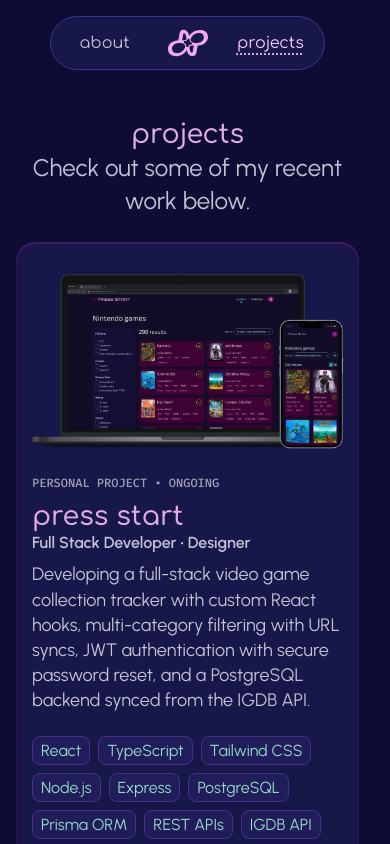
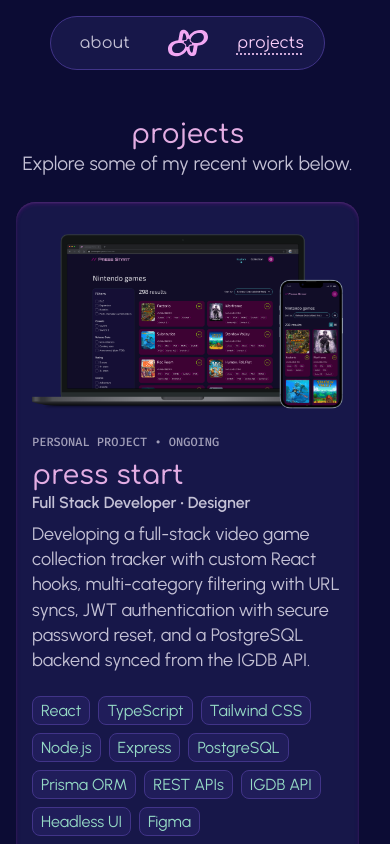
Before and after one commit to janessaperry/portfolio-vue, a Vue app: page /projects in a window 390 px wide. Shown: the top 844 px of the page. Built offline with nearby package versions, Linux system fonts and the light colour scheme.

Commit message:
update styles for consistency: adjust font sizes and margin in AboutView and ProjectsView, add responsive media queries, and refactor avatar padding behavior

```diff
--- a/src/views/AboutView.vue
+++ b/src/views/AboutView.vue
@@ -32,7 +32,7 @@ onUnmounted(() => window.removeEventListener('scroll', onScroll))
 <template>
   <section class="title-wrapper">
     <h1 class="page-title">My Experience</h1>
-    <p class="sub-title">Check out my career journey below!</p>
+    <p class="sub-title">Check out my career journey below.</p>
   </section>
 
   <div class="experience-layout">
@@ -79,11 +79,19 @@ onUnmounted(() => window.removeEventListener('scroll', onScroll))
 <style>
 .title-wrapper {
   text-align: center;
-  margin-bottom: 2rem;
+  margin-bottom: 1.5rem;
+
+  @media screen and (min-width: 768px) {
+    margin-bottom: 2rem;
+  }
 }
 
 .sub-title {
-  font-size: 1.5rem;
+  font-size: 1.2rem;
+
+  @media screen and (min-width: 768px) {
+    font-size: 1.5rem;
+  }
 }
 
 .experience-layout {
@@ -121,12 +129,15 @@ onUnmounted(() => window.removeEventListener('scroll', onScroll))
   top: 0;
   background-color: var(--color-background);
   padding-bottom: 1rem;
-  padding-top: 5rem;
 
   @media screen and (min-width: 768px) {
     width: 40%;
     height: fit-content;
   }
+}
+
+.avatar-layout.scrolled {
+  padding-top: 5rem;
 }
 
 .avatar-container {
--- a/src/views/ProjectsView.vue
+++ b/src/views/ProjectsView.vue
@@ -7,7 +7,7 @@ import { allProjects } from '../data/allProjects.ts'
   <div class="projects">
     <section class="title-wrapper">
       <h1 class="page-title">Projects</h1>
-      <p class="sub-title">Check out some of my recent work below.</p>
+      <p class="sub-title">Explore some of my recent work below.</p>
     </section>
 
     <section>
@@ -35,7 +35,11 @@ import { allProjects } from '../data/allProjects.ts'
 }
 
 .sub-title {
-  font-size: 1.5rem;
+  font-size: 1.2rem;
+
+  @media screen and (min-width: 768px) {
+    font-size: 1.5rem;
+  }
 }
 
 .project-cards {
```
